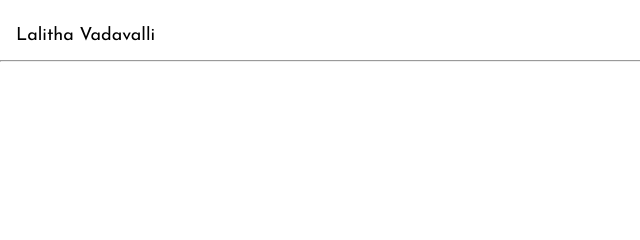
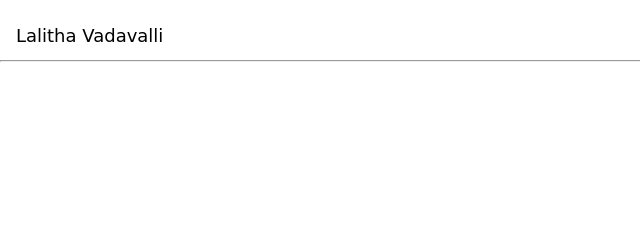
Before and after one commit to LalithaRamanaV/Neog-Portfolio, a plain HTML site: page index.html in a window 1280 px wide. Shown: the top 240 px of the page, 0-640 px from the left. Drawn offline with Linux system fonts and the light colour scheme.

Commit message:
updated css

```diff
--- a/style.css
+++ b/style.css
@@ -40,6 +40,8 @@ a{
 }
 .logo{
     padding:1rem;
+    /* font-family: 'Varela Round', sans-serif; */
+    font-family: 'Cookie', cursive;
 }
 #footer {
     /* background-color:#13ABAF; */
```
